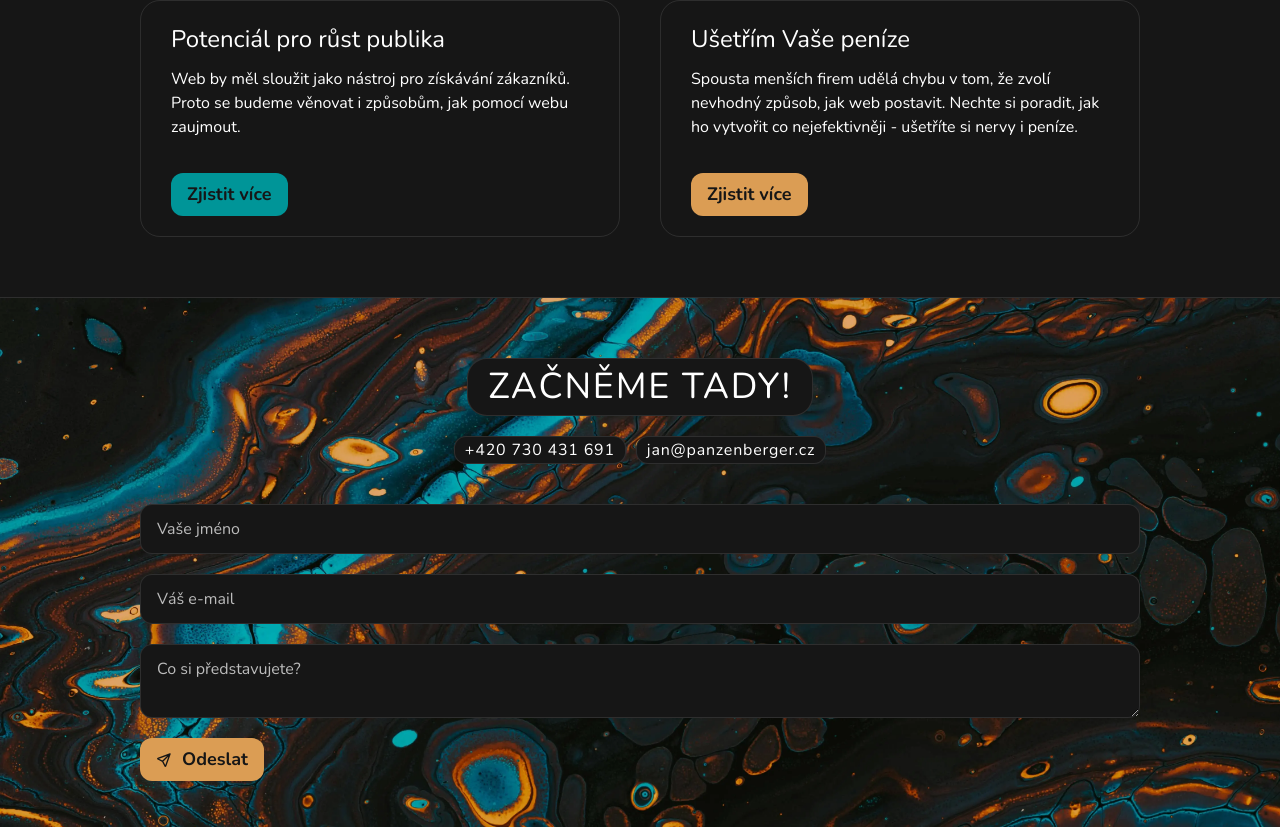
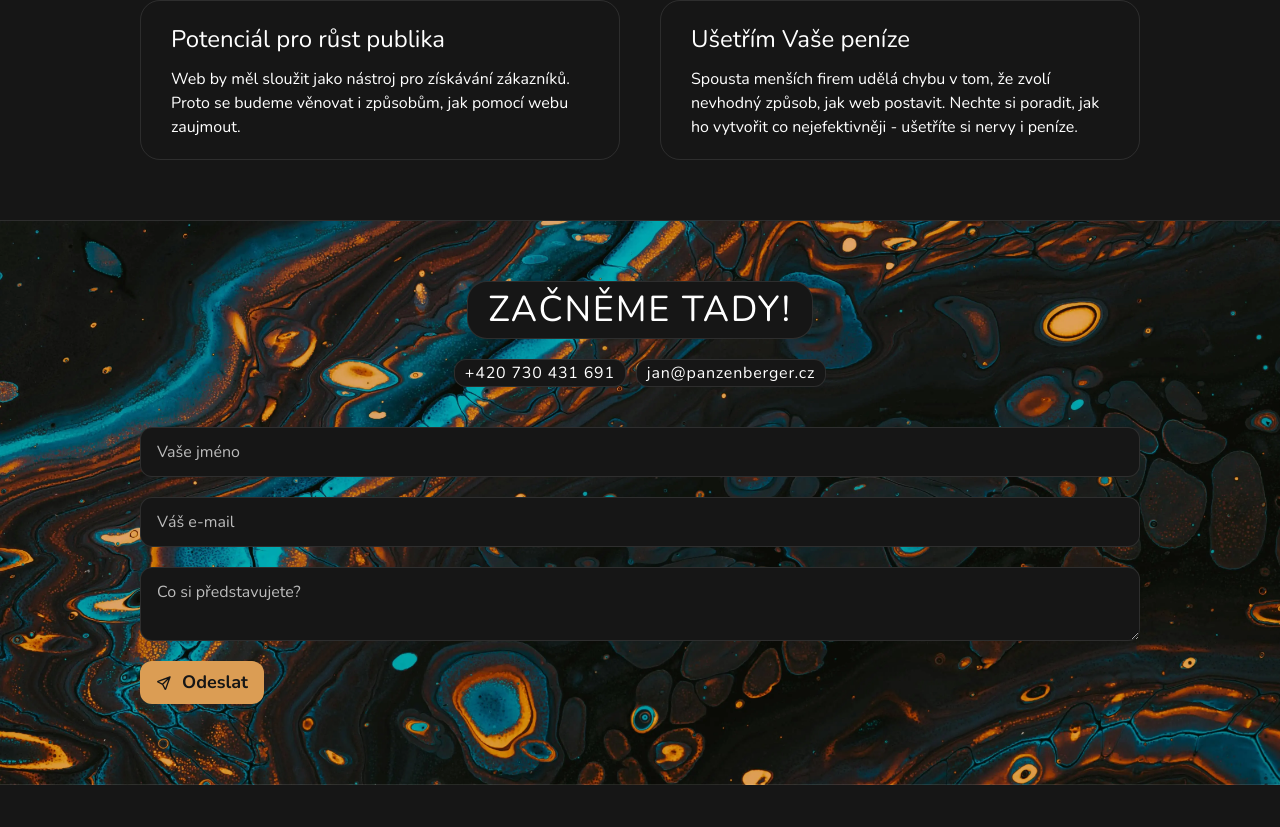
Before and after one commit to jpanzen/panzenberger-cz, an Eleventy site: page src/index.njk in a window 1280 px wide. Shown: the part 1923-2750 px from the top of the page. Built offline with nearby package versions, Linux system fonts and the light colour scheme; Eleventy itself is replaced by a stand-in of ours; files that its build step writes are made by us from their sources.

Commit message:
smaznuti tlacitek

```diff
--- a/src/index.njk
+++ b/src/index.njk
@@ -101,16 +101,16 @@ layout: "base.njk"
             <div class="border-[1px] border-white10 rounded-[20px] px-[30px] py-[20px] gap-[10px] flex flex-col w-full">
                 <h3 class="text-[24px]">Potenciál pro růst publika</h3>
                 <p>Web by měl sloužit jako nástroj pro získávání zákazníků. Proto se budeme věnovat i způsobům, jak pomocí webu zaujmout.</p>
-                <div class="flex grow items-end">
+                <!--<div class="flex grow items-end">
                     <button class="text-dark text-[18px] px-[16px] py-[8px] rounded-[12px] bg-green100 w-fit mt-6 font-bold">Zjistit více</button>
-                </div>
+                </div>-->
             </div>
             <div class="border-[1px] border-white10 rounded-[20px] px-[30px] py-[20px] gap-[10px] flex flex-col w-full">
                 <h3 class="text-[24px]">Ušetřím Vaše peníze</h3>
                 <p>Spousta menších firem udělá chybu v tom, že zvolí nevhodný způsob, jak web postavit. Nechte si poradit, jak ho vytvořit co nejefektivněji - ušetříte si nervy i peníze.</p>
-                <div class="flex grow items-end">
+                <!--<div class="flex grow items-end">
                     <button class="text-dark text-[18px] px-[16px] py-[8px] rounded-[12px] bg-gold100 w-fit mt-6 font-bold">Zjistit více</button>
-                </div>
+                </div>-->
             </div>
         </div>
     </div>
```
Also changed, not shown: docs/index.html.
